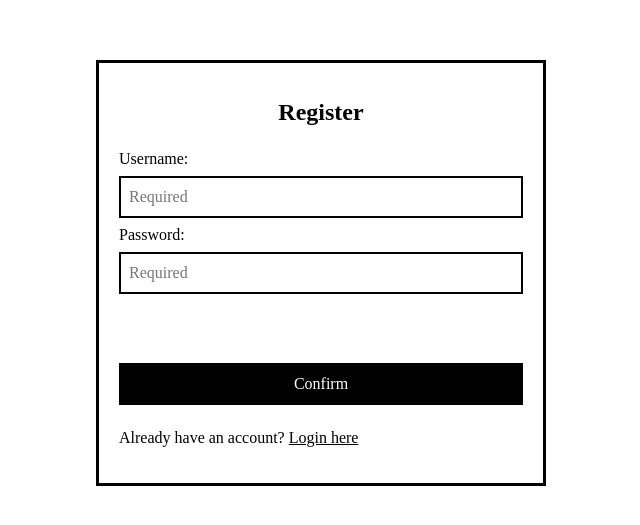
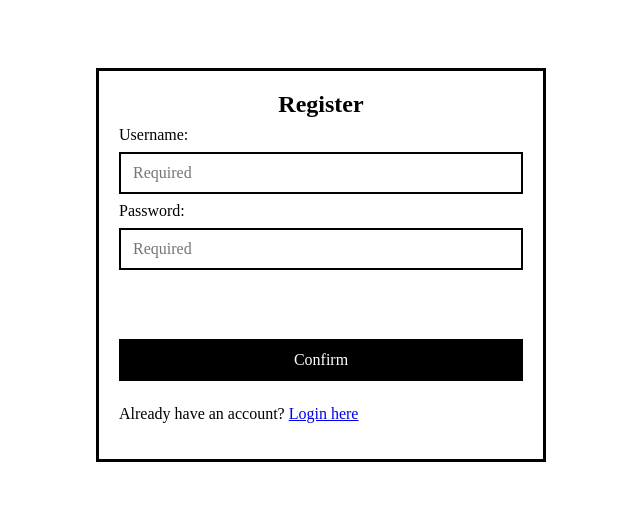
Before and after one commit to librae130/todo-list-web, a React (Vite) app in the folder frontend/: page /register in a window 1280 px wide. Shown: the part 135-660 px from the top of the page, without its empty margins (319-959 px from the left). Built offline with nearby package versions, Linux system fonts and the light colour scheme.

Commit message:
some css changes

```diff
--- a/frontend/src/styles/base.css
+++ b/frontend/src/styles/base.css
@@ -1,33 +1,74 @@
+:root {
+  --color-black: #000000;
+  --color-white: #ffffff;
+  --color-muted: #666666;
+  --color-error: #d32f2f;
+  --border-width: 2px;
+  --control-padding-y: 10px;
+  --control-padding-x: 12px;
+  --control-height: 42px;
+  --control-font-size: 16px;
+}
+
 * {
-  background-color: white;
-  color: black;
   box-sizing: border-box;
-  font-size: 16px;
+}
+
+body {
+  margin: 0;
+  background-color: var(--color-white);
+  color: var(--color-black);
+  font-size: var(--control-font-size);
   font-family: "Times New Roman", Times, serif;
 }
 
-input {
-  border: solid 2px black;
-  padding: 10px 8px;
+input,
+button,
+select,
+textarea {
+  font: inherit;
+}
+
+input,
+select,
+textarea {
   width: 100%;
+  border: var(--border-width) solid var(--color-black);
+  padding: var(--control-padding-y) var(--control-padding-x);
 }
 
 button {
-  border: solid 2px black;
-  background-color: black;
-  color: white;
-  padding: 10px 8px;
+  border: var(--border-width) solid var(--color-black);
+  background-color: var(--color-black);
+  color: var(--color-white);
+  padding: var(--control-padding-y) var(--control-padding-x);
+  min-height: var(--control-height);
+  cursor: pointer;
+  transition:
+    background-color 0.2s ease,
+    color 0.2s ease,
+    border-color 0.2s ease;
 }
 
 button:hover {
-  border: solid 2px black;
-  background-color: white;
-  color: black;
+  background-color: var(--color-white);
+  color: var(--color-black);
+}
+
+button:focus-visible,
+input:focus-visible,
+select:focus-visible,
+textarea:focus-visible {
+  outline: 2px solid var(--color-black);
+  outline-offset: 2px;
 }
 
 select {
-  height: 46px;
+  height: var(--control-height);
   font-weight: bold;
+  appearance: none;
+  background-color: var(--color-black);
+  color: var(--color-white);
 }
 
 form {
@@ -41,9 +82,6 @@ button[type="submit"] {
 }
 
 textarea {
-  border: solid 2px black;
-  padding: 10px 8px;
   min-height: 200px;
   resize: vertical;
-  width: 100%;
 }
--- a/frontend/src/styles/dashboard.css
+++ b/frontend/src/styles/dashboard.css
@@ -4,7 +4,7 @@
   align-items: center;
   min-height: 100%;
   flex-direction: column;
-  margin: 50px 0px;
+  margin: 50px 0;
 }
 
 .todo-dashboard__container {
@@ -33,32 +33,35 @@
 .search-bar__input {
   width: 100%;
   border: solid 2px black;
-  padding: 10px 8px;
-  height: 45px;
+  padding: 10px 12px;
+  height: 42px;
 }
 
 .todo-filter-select {
-  height: 45px;
-  min-width: 140px;
+  height: 42px;
+  min-width: 170px;
   border: solid 2px black;
   padding: 10px 12px;
   background-color: black;
   color: white;
   font-size: 14px;
   cursor: pointer;
+  line-height: 1;
+  box-sizing: border-box;
 }
+
 .todo-filter-select:hover {
   background-color: white;
   color: black;
 }
 
 .todo-dashboard-controls__create .create-button {
-  padding: 10px 8px;
-  height: 45px;
+  padding: 10px 12px;
+  height: 42px;
 }
 
 .login-button,
 .logout-button {
-  width: 70px;
-  height: 45px;
+  min-width: 70px;
+  height: 42px;
 }
--- a/frontend/src/styles/forms.css
+++ b/frontend/src/styles/forms.css
@@ -7,18 +7,18 @@
 }
 
 .form-register__error-message,
-.form-login__error-message  {
-  color: red;
+.form-login__error-message {
+  color: var(--color-error);
   font-size: 15px;
   margin: 0;
 }
 
 .form-register__submit-button,
-.form-login__submit-button  {
+.form-login__submit-button {
   border: solid 2px black;
   background-color: black;
   color: white;
-  padding: 10px 8px;
+  padding: 10px 12px;
 }
 
 .form-register__submit-button:hover,
@@ -29,6 +29,8 @@
 
 .form-register,
 .form-login {
+  display: flex;
+  flex-direction: column;
   gap: 8px;
   padding: 20px;
   border: 3px black solid;
@@ -38,4 +40,5 @@
 .form-login h1 {
   text-align: center;
   font-size: x-large;
+  margin: 0;
 }
--- a/frontend/src/styles/modals.css
+++ b/frontend/src/styles/modals.css
@@ -16,7 +16,7 @@
   border: solid 2px black;
   width: 30%;
   height: 66%;
-  overflow: scroll;
+  overflow: auto;
   display: flex;
   justify-content: center;
   align-items: center;
@@ -29,19 +29,19 @@
 }
 
 .modal__input-footer-error-message {
-  color: red;
+  color: var(--color-error);
   font-size: 15px;
 }
 
 .modal__input-footer-char-counter {
   font-size: 15px;
-  color: grey;
+  color: var(--color-muted);
   text-align: right;
   flex: 1;
 }
 
 .modal__label {
-  margin: 6px 0px;
+  margin: 6px 0;
   font-weight: bold;
 }
 
@@ -54,7 +54,7 @@
   font-weight: bold;
   background-color: black;
   border: solid 2px black;
-  padding: 0px 7px;
+  padding: 0 7px;
   user-select: none;
 }
 
--- a/frontend/src/styles/todo-table.css
+++ b/frontend/src/styles/todo-table.css
@@ -5,13 +5,13 @@
 }
 
 .todo-table__footer-error-message {
-  color: red;
+  color: var(--color-error);
   font-size: 15px;
 }
 
 .todo-table__footer-char-counter {
   font-size: 15px;
-  color: grey;
+  color: var(--color-muted);
   text-align: right;
   flex: 1;
 }
@@ -19,7 +19,7 @@
 .todo-table__textarea {
   width: 100%;
   border: solid 2px black;
-  padding: 10px 8px;
+  padding: 10px 12px;
 }
 
 .todo-table {
@@ -73,5 +73,5 @@
 .todo-table__action-button {
   width: 50%;
   font-size: 12px;
-  padding: 10px 0px;
+  padding: 10px 0;
 }
```
